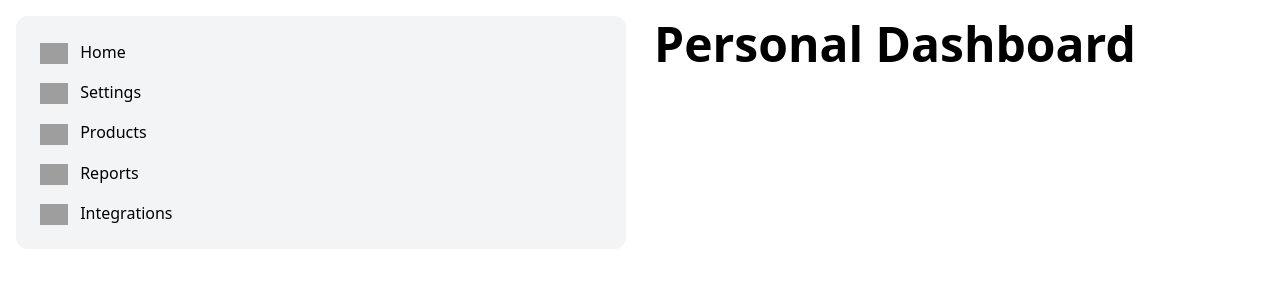
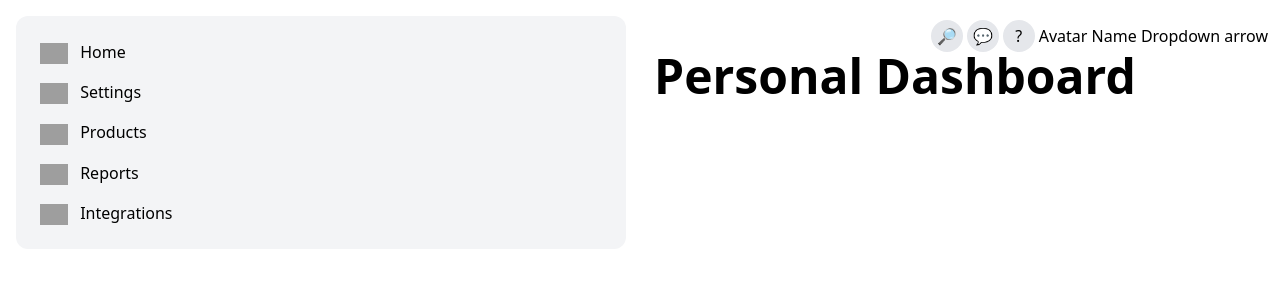
Before and after one commit to parastooveisi/svelte-personal-dashboard, a Svelte app: page / in a window 1280 px wide. Shown: the top 300 px of the page. Built offline with nearby package versions, Linux system fonts and the light colour scheme; grey boxes are pictures that could not be loaded.

Commit message:
Start adding top nav

```diff
--- a/src/App.svelte
+++ b/src/App.svelte
@@ -1,17 +1,15 @@
 <script lang="ts">
   import TailwindCSS from "./TailwindCSS.svelte";
   import NavBar from "./components/NavBar.svelte";
+  import TopNav from "./components/TopNav.svelte";
 </script>
 
 <TailwindCSS />
 
-<div
-  class="w-full flex flex-col sm:flex-row flex-wrap sm:flex-nowrap py-4 flex-grow"
->
+<div class="w-full flex flex-col sm:flex-row flex-wrap sm:flex-nowrap py-4 flex-grow">
   <NavBar />
   <main role="main" class="w-full flex-grow pt-1 px-3">
-    <h1 class="text-3xl md:text-5xl mb-4 font-extrabold" id="home">
-      Personal Dashboard
-    </h1>
+    <TopNav />
+    <h1 class="text-3xl md:text-5xl mb-4 font-extrabold" id="home">Personal Dashboard</h1>
   </main>
 </div>
--- /dev/null
+++ b/src/components/TopNav.svelte
@@ -0,0 +1,18 @@
+<nav>
+  <ul class="flex justify-end items-center">
+    <li class="ml-1">
+      <button title="Search" class="rounded-full h-8 w-8 flex items-center justify-center bg-gray-200">🔎</button>
+    </li>
+    <li class="ml-1">
+      <button title="Chat" class="rounded-full h-8 w-8 flex items-center justify-center bg-gray-200">💬</button>
+    </li>
+    <li class="ml-1">
+      <button title="Help" class="rounded-full h-8 w-8 flex items-center justify-center bg-gray-200">?</button>
+    </li>
+    <li class="ml-1">
+      <span>Avatar</span>
+      <span>Name</span>
+      <span>Dropdown arrow</span>
+    </li>
+  </ul>
+</nav>
```
Also changed, not shown: 1 other file (tests, documents, lock files or other folders).
